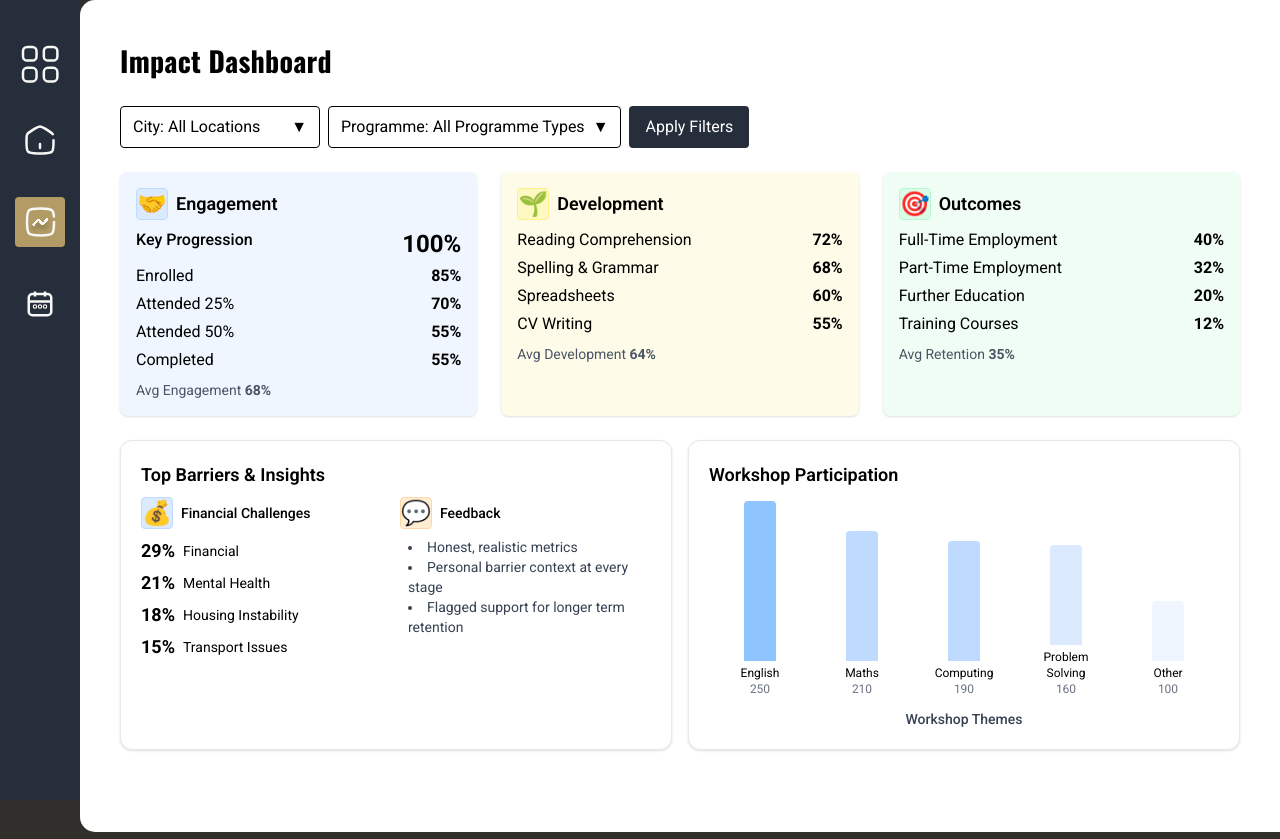
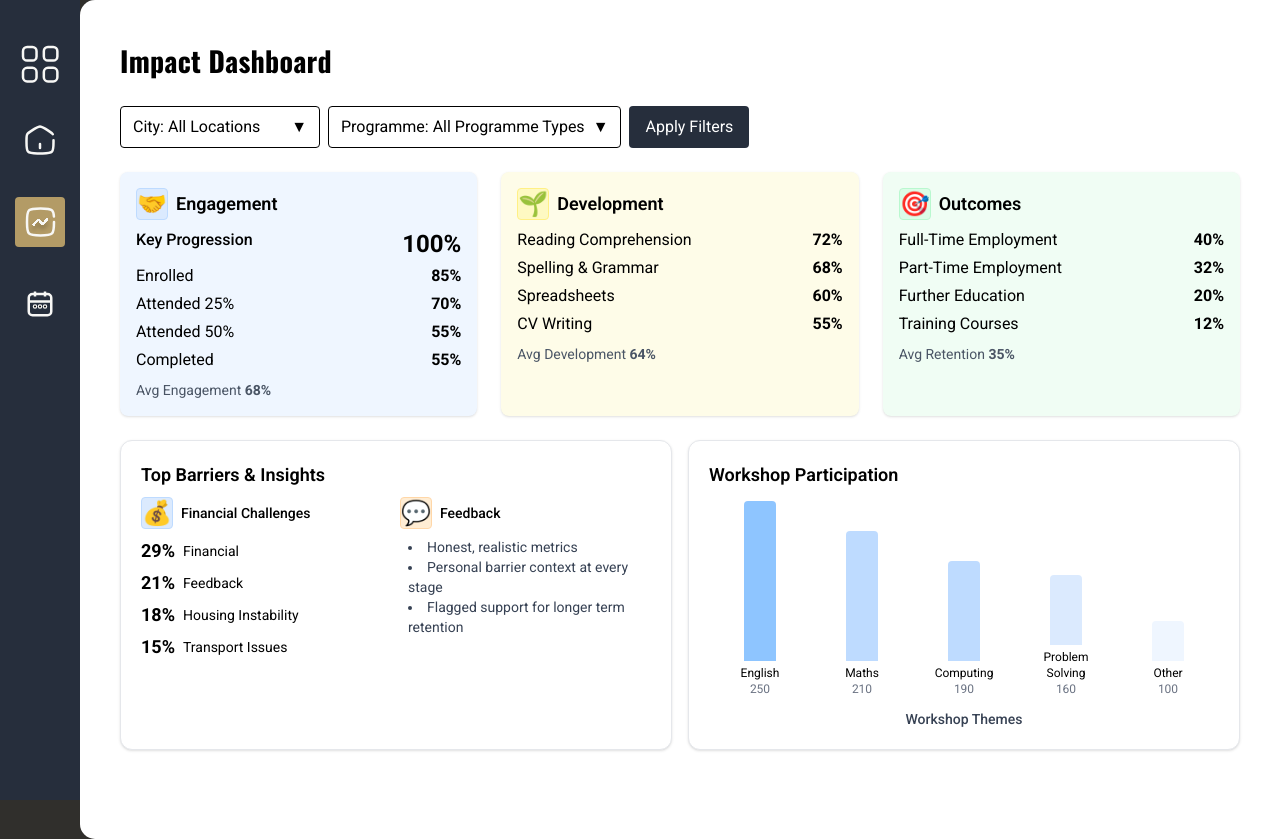
Before and after one commit to Neelima98/hackathon-street-league, a React (Vite) app in the folder frontend/: page /data-dashboard in a window 1280 px wide. Built offline with nearby package versions, Linux system fonts and the light colour scheme.

Commit message:
Small tweaks

```diff
--- a/frontend/index.html
+++ b/frontend/index.html
@@ -1,4 +1,4 @@
-<!DOCTYPE html>
+<!doctype html>
 <html lang="en">
   <head>
     <!-- Google tag (gtag.js) -->
@@ -17,7 +17,7 @@
     </script>
     <meta charset="UTF-8" />
     <meta name="viewport" content="width=device-width, initial-scale=1.0" />
-    <title>EnglishSponge</title>
+    <title>Street League Touchline</title>
     <link rel="icon" href="/favicon.png" type="image/x-icon" />
   </head>
   <body class="bg-dark-primary">
--- a/frontend/src/components/Navbar/Mobile/Navbar.jsx
+++ b/frontend/src/components/Navbar/Mobile/Navbar.jsx
@@ -8,9 +8,7 @@ export default function Navbar() {
     return items.map(({ name, route, Icon }) => (
       <NavLink key={name} to={route}>
         <div
-          className={`${
-            location.pathname === route ? "bg-yellow-accent" : ""
-          } nav-link-mobile`}
+          className={`nav-link-mobile${location.pathname === route ? " bg-[#B39B66]" : ""}`}
         >
           {Icon && <Icon active={location.pathname === route} />}
         </div>
--- a/frontend/src/components/Navbar/NavManager.jsx
+++ b/frontend/src/components/Navbar/NavManager.jsx
@@ -6,7 +6,7 @@ export default function NavManager({ isExpanded, setIsExpanded }) {
   const [activeRoute, setActiveRoute] = useState("Home");
   return (
     <>
-      <div className="hidden md:block fixed top-0 left-0 h-screen bg-dark-primary">
+      <div className="hidden md:block fixed top-0 left-0 h-screen bg-[#262E3C]">
         <DesktopNavContainer
           activeRoute={activeRoute}
           setActiveRoute={setActiveRoute}
@@ -14,7 +14,7 @@ export default function NavManager({ isExpanded, setIsExpanded }) {
           setIsExpanded={setIsExpanded}
         />
       </div>
-      <div className="md:hidden w-full z-99 fixed bottom-0 h-[73px] bg-dark-primary rounded-sm">
+      <div className="md:hidden w-full z-99 fixed bottom-0 h-[73px] bg-[#262E3C] rounded-sm">
         <MobileNavContainer
           activeRoute={activeRoute}
           setActiveRoute={setActiveRoute}
--- a/frontend/src/components/Reusables/Buttons/ModalButton.jsx
+++ b/frontend/src/components/Reusables/Buttons/ModalButton.jsx
@@ -6,7 +6,7 @@ export default function ModalButton({ type, children }) {
   let classes = "";
   if (type === "login" || type === "logout") {
     classes =
-      "bg-orange-accent text-light-primary px-3 py-2 rounded-[12px] cursor-pointer font-fun font-medium text-sm whitespace-nowrap";
+      "bg-[#262E3C] text-light-primary px-3 py-2 rounded-[12px] cursor-pointer font-fun font-medium text-sm whitespace-nowrap";
   } else if (type === "signup") {
     classes =
       "border border-dark-primary text-dark-primary px-3 py-2 rounded-[12px] cursor-pointer font-fun font-medium text-sm whitespace-nowrap";
--- a/frontend/src/components/Reusables/Search/MobileSearch.jsx
+++ b/frontend/src/components/Reusables/Search/MobileSearch.jsx
@@ -49,7 +49,7 @@ export default function MobileSearch({
           }}
         />
         <div
-          className="absolute w-[30px] h-[30px] rounded-[7px] right-3 top-1/2 -translate-y-1/2 bg-orange-accent flex items-center justify-center cursor-pointer"
+          className="absolute w-[30px] h-[30px] rounded-[7px] right-3 top-1/2 -translate-y-1/2 bg-[#262E3C] flex items-center justify-center cursor-pointer"
           onClick={closeSearchHandler}
         >
           <CloseIcon />
--- a/frontend/src/components/Reusables/Search/MobileSearchInactive.jsx
+++ b/frontend/src/components/Reusables/Search/MobileSearchInactive.jsx
@@ -2,7 +2,7 @@ import SearchIcon from "../../../assets/SearchIcon";
 export default function MobileSearchInactive({ clickHandler }) {
   return (
     <button
-      className="transition-all duration-400 ease-in-out w-[30px] h-[30px] rounded-[7px] bg-orange-accent flex items-center justify-center cursor-pointer"
+      className="transition-all duration-400 ease-in-out w-[30px] h-[30px] rounded-[7px] bg-[#262E3C] flex items-center justify-center cursor-pointer"
       onClick={() => clickHandler(true)}
       aria-label="Open search"
     >
--- a/frontend/src/components/Reusables/Search/Search.jsx
+++ b/frontend/src/components/Reusables/Search/Search.jsx
@@ -16,7 +16,7 @@ export default function Search({ onSearchChange }) {
           placeholder={t("search.placeholder")}
           className="w-[199px] md:w-full h-[42px] p-[10px] rounded-md bg-white text-dark-primary placeholder-gray-500 focus:outline-none border-1 border-dark-primary font-primary placeholder:font-fun"
         />
-        <div className="absolute w-[30px] h-[30px] rounded-[7px] right-3 top-1/2 transform -translate-y-1/2 bg-orange-accent flex items-center justify-center cursor-pointer">
+        <div className="absolute w-[30px] h-[30px] rounded-[7px] right-3 top-1/2 transform -translate-y-1/2 bg-[#262E3C] flex items-center justify-center cursor-pointer">
           <SearchIcon />
         </div>
       </div>
--- /dev/null
+++ b/frontend/src/fc-mobile-overrides.css
@@ -0,0 +1,11 @@
+/* Custom FullCalendar mobile tweaks */
+@media (max-width: 767px) {
+  /* Increase spacing between prev/next arrows and today button */
+  .fc-header-toolbar .fc-toolbar-chunk:first-child {
+    margin-right: 1.5rem;
+  }
+  /* Reduce font size of the date title */
+  .fc-toolbar-title {
+    font-size: 1rem !important;
+  }
+}
--- a/frontend/src/index.css
+++ b/frontend/src/index.css
@@ -7,6 +7,7 @@
 @import url("https://fonts.googleapis.com/css2?family=Oswald:wght@400;500;600;700&display=swap");
 
 @import "tailwindcss";
+@import "./fc-mobile-overrides.css";
 
 @theme {
   --color-light-primary: #f7f7f5;
--- a/frontend/src/routes/Calendar.jsx
+++ b/frontend/src/routes/Calendar.jsx
@@ -99,8 +99,10 @@ export default function CalendarPage() {
 
   const locale = useMemo(() => i18n.language || "en", [i18n.language]);
 
+  // Always use dayGridMonth view
+
   return (
-    <div className="bg-white">
+    <div className="bg-white pb-[73px]">
       <AltHeader />
       <div className="p-4">
         <h1 className="font-heading font-bold text-[28px]">Calendar</h1>
--- a/frontend/src/routes/DataDashboard.jsx
+++ b/frontend/src/routes/DataDashboard.jsx
@@ -47,36 +47,36 @@ function SlayDropdown({ options, value, onChange, label }) {
   );
 }
 
-export default function DataDashboard() {
-  // Dummy data for dashboard
-  const engagement = {
+export default function DataDashboard({ data = {} }) {
+  // Fallbacks for each section
+  const engagement = data.engagement || {
     enrolled: 85,
     attended25: 70,
     attended50: 55,
     completed: 55,
     avg: 68,
   };
-  const development = {
+  const development = data.development || {
     reading: 72,
     spelling: 68,
     spreadsheets: 60,
     cv: 55,
     avg: 64,
   };
-  const outcomes = {
+  const outcomes = data.outcomes || {
     full: 40,
     part: 32,
     education: 20,
     training: 12,
     avg: 35,
   };
-  const barriers = [
+  const barriers = data.barriers || [
     { label: "Financial", value: 29 },
     { label: "Feedback", value: 21 },
     { label: "Housing Instability", value: 18 },
     { label: "Transport Issues", value: 15 },
   ];
-  const workshopParticipation = [
+  const workshopParticipation = data.workshopParticipation || [
     { theme: "English", value: 250 },
     { theme: "Maths", value: 210 },
     { theme: "Computing", value: 190 },
@@ -103,7 +103,7 @@ export default function DataDashboard() {
   ];
 
   return (
-    <div className="min-h-screen bg-white p-6">
+    <div className="min-h-screen bg-white p-6 pb-[73px]">
       <h1 className="font-heading font-bold text-[28px] mb-6">
         Impact Dashboard
       </h1>
@@ -243,20 +243,28 @@ export default function DataDashboard() {
               </div>
               <div className="flex flex-col gap-1 text-sm">
                 <div className="flex items-center gap-2">
-                  <span className="font-bold text-lg">29%</span>
-                  <span>Financial</span>
+                  <span className="font-bold text-lg">
+                    {barriers[0]?.value || 29}%
+                  </span>
+                  <span>{barriers[0]?.label || "Financial"}</span>
                 </div>
                 <div className="flex items-center gap-2">
-                  <span className="font-bold text-lg">21%</span>
-                  <span>Mental Health</span>
+                  <span className="font-bold text-lg">
+                    {barriers[1]?.value || 21}%
+                  </span>
+                  <span>{barriers[1]?.label || "Mental Health"}</span>
                 </div>
                 <div className="flex items-center gap-2">
-                  <span className="font-bold text-lg">18%</span>
-                  <span>Housing Instability</span>
+                  <span className="font-bold text-lg">
+                    {barriers[2]?.value || 18}%
+                  </span>
+                  <span>{barriers[2]?.label || "Housing Instability"}</span>
                 </div>
                 <div className="flex items-center gap-2">
-                  <span className="font-bold text-lg">15%</span>
-                  <span>Transport Issues</span>
+                  <span className="font-bold text-lg">
+                    {barriers[3]?.value || 15}%
+                  </span>
+                  <span>{barriers[3]?.label || "Transport Issues"}</span>
                 </div>
               </div>
             </div>
@@ -281,46 +289,27 @@ export default function DataDashboard() {
           <h2 className="text-lg font-semibold mb-4">Workshop Participation</h2>
           <div className="w-full h-48 flex items-end gap-4 px-2">
             {/* Bar chart, hardcoded for now to match image */}
-            <div className="flex flex-col items-center flex-1">
+            {workshopParticipation.map((item, idx) => (
               <div
-                className="w-8 rounded-t bg-blue-300"
-                style={{ height: "160px" }}
-              ></div>
-              <span className="text-xs mt-1 text-center">English</span>
-              <span className="text-xs text-gray-500">250</span>
-            </div>
-            <div className="flex flex-col items-center flex-1">
-              <div
-                className="w-8 rounded-t bg-blue-200"
-                style={{ height: "130px" }}
-              ></div>
-              <span className="text-xs mt-1 text-center">Maths</span>
-              <span className="text-xs text-gray-500">210</span>
-            </div>
-            <div className="flex flex-col items-center flex-1">
-              <div
-                className="w-8 rounded-t bg-blue-200"
-                style={{ height: "120px" }}
-              ></div>
-              <span className="text-xs mt-1 text-center">Computing</span>
-              <span className="text-xs text-gray-500">190</span>
-            </div>
-            <div className="flex flex-col items-center flex-1">
-              <div
-                className="w-8 rounded-t bg-blue-100"
-                style={{ height: "100px" }}
-              ></div>
-              <span className="text-xs mt-1 text-center">Problem Solving</span>
-              <span className="text-xs text-gray-500">160</span>
-            </div>
-            <div className="flex flex-col items-center flex-1">
-              <div
-                className="w-8 rounded-t bg-blue-50"
-                style={{ height: "60px" }}
-              ></div>
-              <span className="text-xs mt-1 text-center">Other</span>
-              <span className="text-xs text-gray-500">100</span>
-            </div>
+                className="flex flex-col items-center flex-1"
+                key={item.theme}
+              >
+                <div
+                  className={`w-8 rounded-t ${
+                    idx === 0
+                      ? "bg-blue-300"
+                      : idx === 1 || idx === 2
+                        ? "bg-blue-200"
+                        : idx === 3
+                          ? "bg-blue-100"
+                          : "bg-blue-50"
+                  }`}
+                  style={{ height: `${160 - idx * 30}px` }}
+                ></div>
+                <span className="text-xs mt-1 text-center">{item.theme}</span>
+                <span className="text-xs text-gray-500">{item.value}</span>
+              </div>
+            ))}
           </div>
           <div className="mt-3 text-center text-sm text-gray-700 font-medium">
             Workshop Themes
--- a/frontend/src/routes/Home.jsx
+++ b/frontend/src/routes/Home.jsx
@@ -43,7 +43,7 @@ export default function Home() {
   }, []);
 
   return (
-    <div className="min-h-screen-bg-white">
+    <div className="min-h-screen-bg-white pb-[73px]">
       <SearchProvider>
         {/* Header is always rendered */}
         <div className="hidden md:block">
```
Also changed, not shown: frontend/public/favicon.png.
